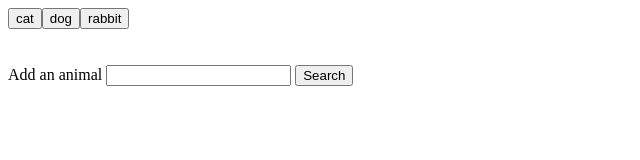
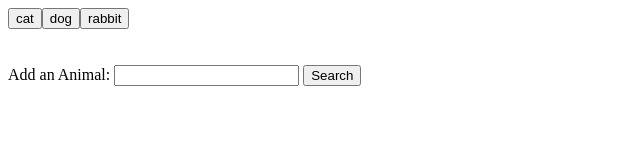
Before and after one commit to MatheusTRibeiro/giphyapp, a plain HTML site: page index.html in a window 1280 px wide. Shown: the full height of the page, 0-640 px from the left. Drawn offline with nearby package versions, Linux system fonts and the light colour scheme.

Commit message:
changed README

```diff
--- a/index.html
+++ b/index.html
@@ -15,7 +15,7 @@
     <div id="buttonsHolder"></div>
     <br><br>
     <form>
-        <label for="inputAnimal">Add an animal</label>
+        <label for="inputAnimal">Add an Animal: </label>
         <input type="text" name="inputAnimal" id="animalInput">
         <input id="submitAnimal" type="submit" value="Search">
 
```
Also changed, not shown: 1 other file.
